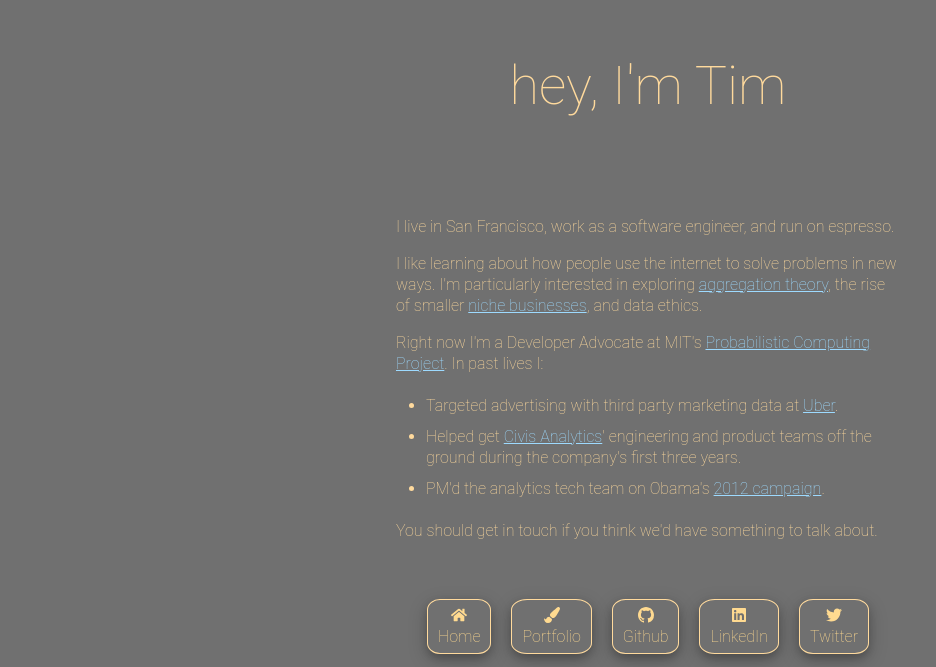
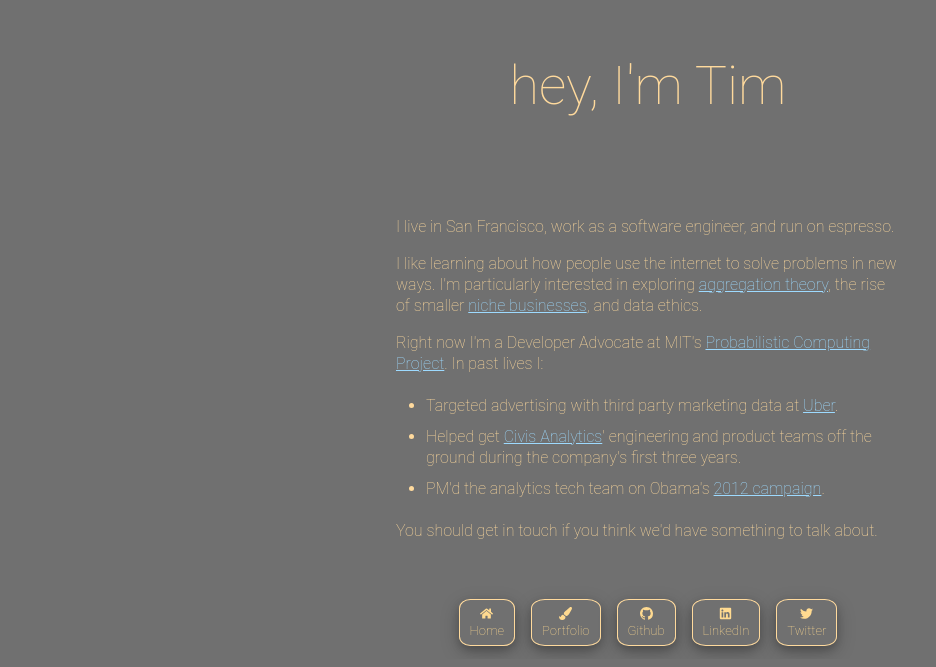
Before and after one commit to tctrautman/timtrautman-portfolio, a Gatsby site: page / in a window 1280 px wide. Shown: the part 416-1083 px from the top of the page, without its empty margins (0-936 px from the left). Built offline with nearby package versions, Linux system fonts and the light colour scheme; Gatsby itself is replaced by a stand-in of ours.

Commit message:
Change spacing

```diff
--- a/src/components/FooterButton.js
+++ b/src/components/FooterButton.js
@@ -9,12 +9,13 @@ const IconContainer = styled.div`
     border-style: solid;
     border-radius: 20%;
     margin-top: 10px;
-    margin-left: 10px;
-    margin-right: 10px;
+    margin-left: 8px;
+    margin-right: 8px;
     margin-bottom: 13px;
     max-width: 70px;
     display: inline-block;
     box-shadow: 0 4px 8px 0 rgba(0, 0, 0, 0.2), 0 6px 20px 0 rgba(0, 0, 0, 0.19);
+    font-size: 13px;
 
     div {
         padding-top: 7px;
--- a/src/components/Portfolio.js
+++ b/src/components/Portfolio.js
@@ -8,6 +8,7 @@ const ProjectContainer = styled.div`
     margin: 0 auto;
     padding: 0px;
     border-radius: 5%;
+    margin-right: 15px;
 `;
 
 const project = {
```
